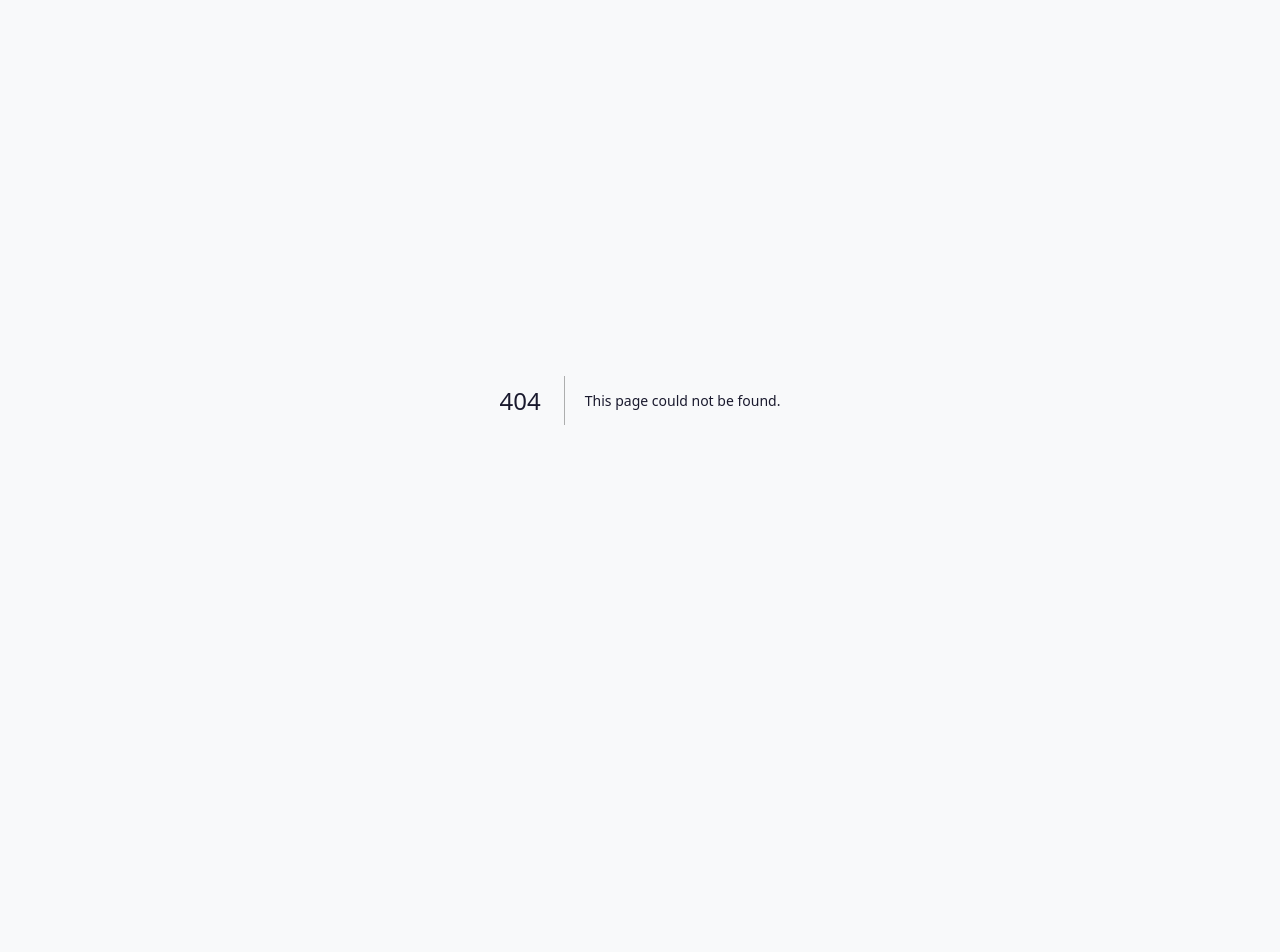
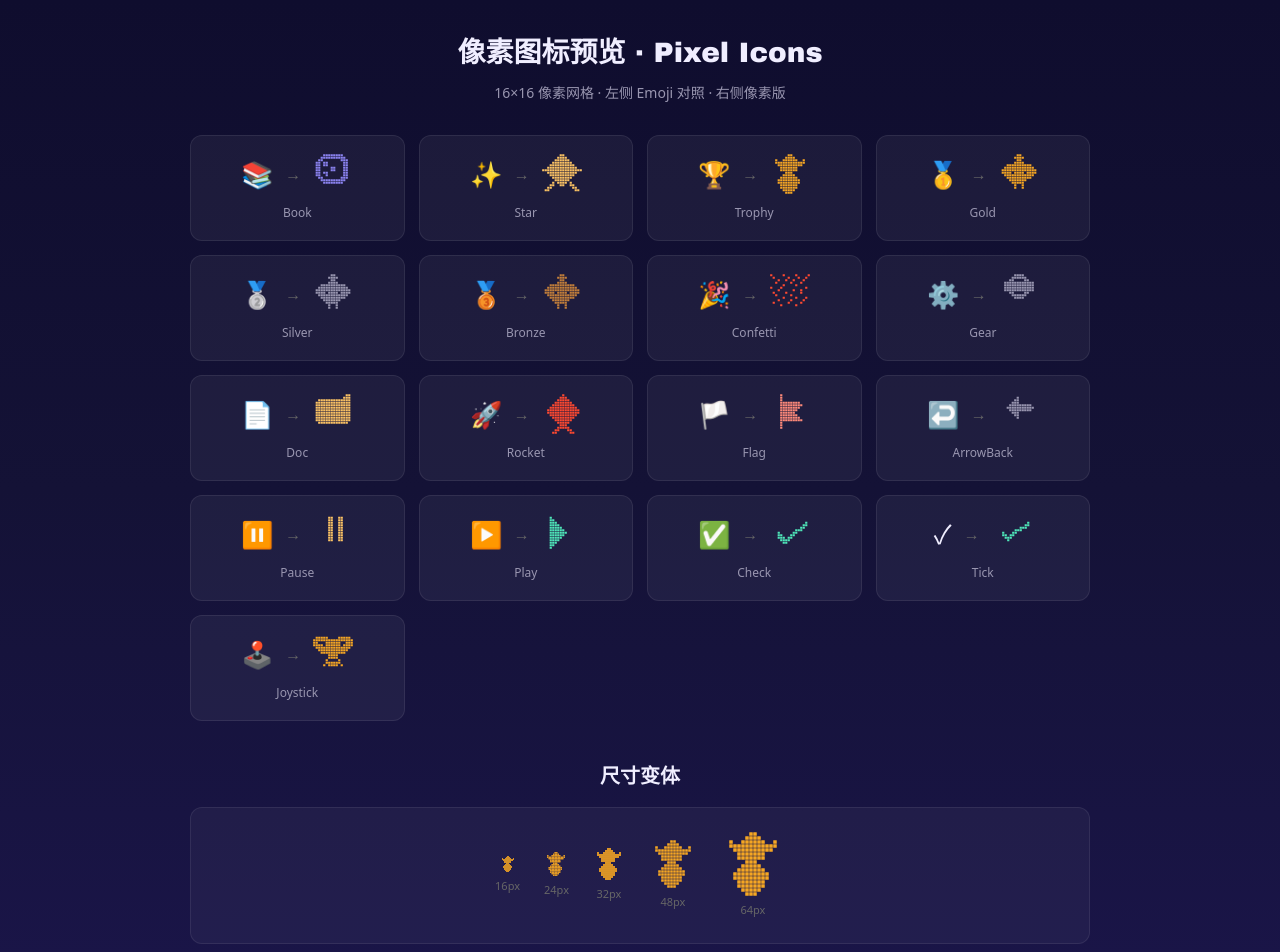
Before and after one commit to mollycai/words-game, a Next.js app: page /icons-preview in a window 1280 px wide. Before the commit this address had no page. Shown: the top 952 px of the page. Before the commit the page ends 800 px from the top, so only its background shows below. Built offline with nearby package versions, Linux system fonts and the light colour scheme.

Commit message:
feat: add pixel icon preview page (/icons-preview) for emoji vs pixel comparison

```diff
--- /dev/null
+++ b/src/app/icons-preview/page.tsx
@@ -0,0 +1,113 @@
+'use client'
+
+import {
+  PixelBook, PixelStar, PixelTrophy, PixelMedal, PixelConfetti,
+  PixelGear, PixelDoc, PixelRocket, PixelFlag, PixelArrowBack,
+  PixelPause, PixelPlay, PixelCheck, PixelTick, PixelJoystick,
+} from '@/components/icons'
+
+const ICONS = [
+  { emoji: '📚', name: 'Book', Component: PixelBook, color: '#8B83F0' },
+  { emoji: '✨', name: 'Star', Component: PixelStar, color: '#FCC364' },
+  { emoji: '🏆', name: 'Trophy', Component: PixelTrophy, color: '#F5A623' },
+  { emoji: '🥇', name: 'Gold', render: () => <PixelMedal rank={1} size={40} /> },
+  { emoji: '🥈', name: 'Silver', render: () => <PixelMedal rank={2} size={40} /> },
+  { emoji: '🥉', name: 'Bronze', render: () => <PixelMedal rank={3} size={40} /> },
+  { emoji: '🎉', name: 'Confetti', Component: PixelConfetti, color: '#FF4930' },
+  { emoji: '⚙️', name: 'Gear', Component: PixelGear, color: '#9996B0' },
+  { emoji: '📄', name: 'Doc', Component: PixelDoc, color: '#FCC364' },
+  { emoji: '🚀', name: 'Rocket', Component: PixelRocket, color: '#FF4930' },
+  { emoji: '🏳️', name: 'Flag', Component: PixelFlag, color: '#FF8A7A' },
+  { emoji: '↩️', name: 'ArrowBack', Component: PixelArrowBack, color: '#9996B0' },
+  { emoji: '⏸️', name: 'Pause', Component: PixelPause, color: '#FCC364' },
+  { emoji: '▶️', name: 'Play', Component: PixelPlay, color: '#4FE8BA' },
+  { emoji: '✅', name: 'Check', Component: PixelCheck, color: '#4FE8BA' },
+  { emoji: '✓', name: 'Tick', Component: PixelTick, color: '#4FE8BA' },
+  { emoji: '🕹️', name: 'Joystick', Component: PixelJoystick, color: '#F5A623' },
+]
+
+export default function IconsPreviewPage() {
+  return (
+    <main style={{
+      minHeight: '100vh',
+      background: 'linear-gradient(180deg, #0F0D2E 0%, #141236 50%, #1A1548 100%)',
+      padding: '32px 24px',
+      color: '#F0EEFF',
+    }}>
+      <div style={{ maxWidth: '900px', margin: '0 auto' }}>
+        <h1 style={{
+          fontFamily: 'Arial Black, Impact, sans-serif',
+          fontSize: '28px', fontWeight: 900,
+          marginBottom: '8px', textAlign: 'center',
+        }}>
+          像素图标预览 · Pixel Icons
+        </h1>
+        <p style={{ color: '#9996B0', fontSize: '14px', textAlign: 'center', marginBottom: '32px' }}>
+          16×16 像素网格 · 左侧 Emoji 对照 · 右侧像素版
+        </p>
+
+        <div style={{
+          display: 'grid',
+          gridTemplateColumns: 'repeat(auto-fill, minmax(170px, 1fr))',
+          gap: '14px',
+        }}>
+          {ICONS.map((item) => (
+            <div
+              key={item.name}
+              style={{
+                background: 'rgba(255,255,255,0.05)',
+                border: '1px solid rgba(255,255,255,0.08)',
+                borderRadius: '12px',
+                padding: '18px 14px',
+                display: 'flex',
+                flexDirection: 'column',
+                alignItems: 'center',
+                gap: '10px',
+                transition: 'all 0.15s',
+              }}
+              onMouseEnter={(e) => {
+                e.currentTarget.style.background = 'rgba(255,255,255,0.1)'
+              }}
+              onMouseLeave={(e) => {
+                e.currentTarget.style.background = 'rgba(255,255,255,0.05)'
+              }}
+            >
+              <div style={{ display: 'flex', alignItems: 'center', gap: '12px' }}>
+                <span style={{ fontSize: '26px' }}>{item.emoji}</span>
+                <span style={{ color: '#666' }}>→</span>
+                {'Component' in item && item.Component
+                  ? <item.Component size={40} color={item.color} />
+                  : 'render' in item && item.render
+                    ? item.render()
+                    : null
+                }
+              </div>
+              <span style={{ color: '#9996B0', fontSize: '12px' }}>{item.name}</span>
+            </div>
+          ))}
+        </div>
+
+        {/* Size variants */}
+        <h2 style={{
+          fontFamily: 'Arial Black, sans-serif', fontSize: '20px', fontWeight: 900,
+          marginTop: '40px', marginBottom: '16px', textAlign: 'center',
+        }}>
+          尺寸变体
+        </h2>
+        <div style={{
+          display: 'flex', alignItems: 'center', justifyContent: 'center',
+          gap: '24px', flexWrap: 'wrap',
+          padding: '24px', background: 'rgba(255,255,255,0.04)',
+          borderRadius: '12px', border: '1px solid rgba(255,255,255,0.08)',
+        }}>
+          {[16, 24, 32, 48, 64].map((s) => (
+            <div key={s} style={{ textAlign: 'center', display: 'flex', flexDirection: 'column', alignItems: 'center', gap: '6px' }}>
+              <PixelTrophy size={s} color="#F5A623" />
+              <span style={{ color: '#666', fontSize: '11px' }}>{s}px</span>
+            </div>
+          ))}
+        </div>
+      </div>
+    </main>
+  )
+}
```
